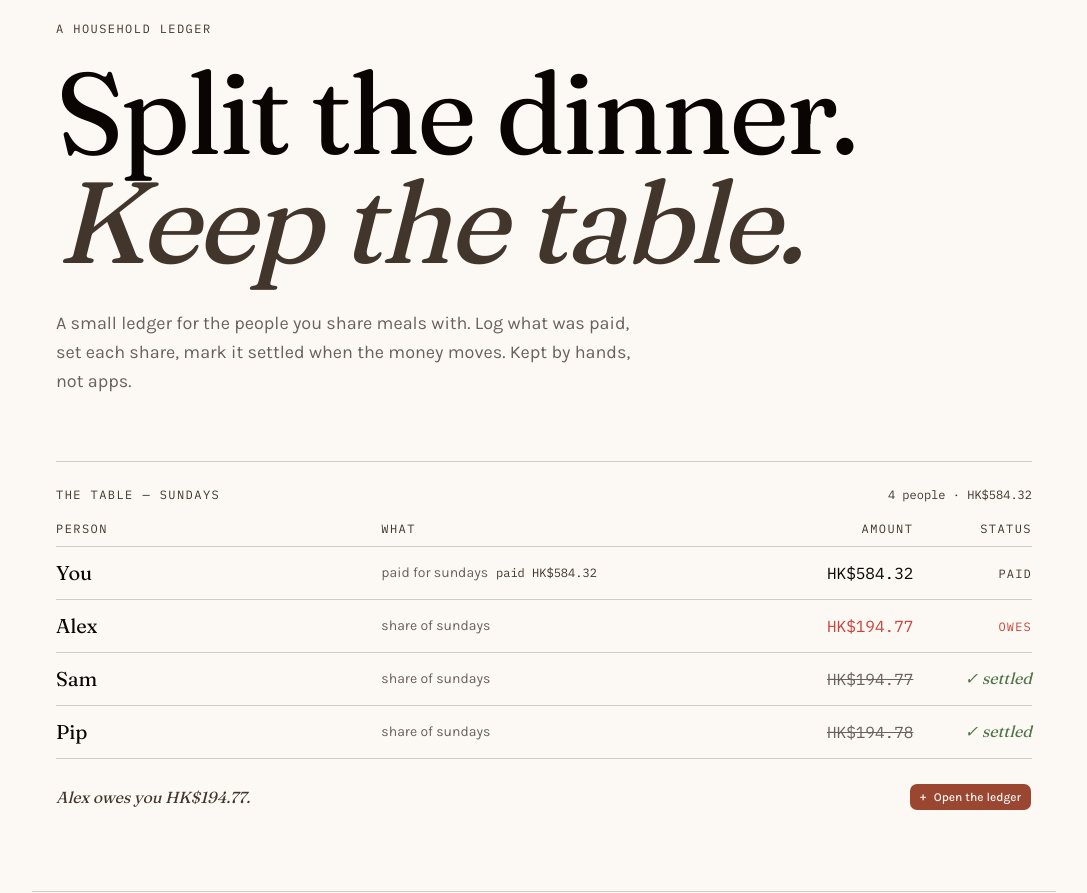
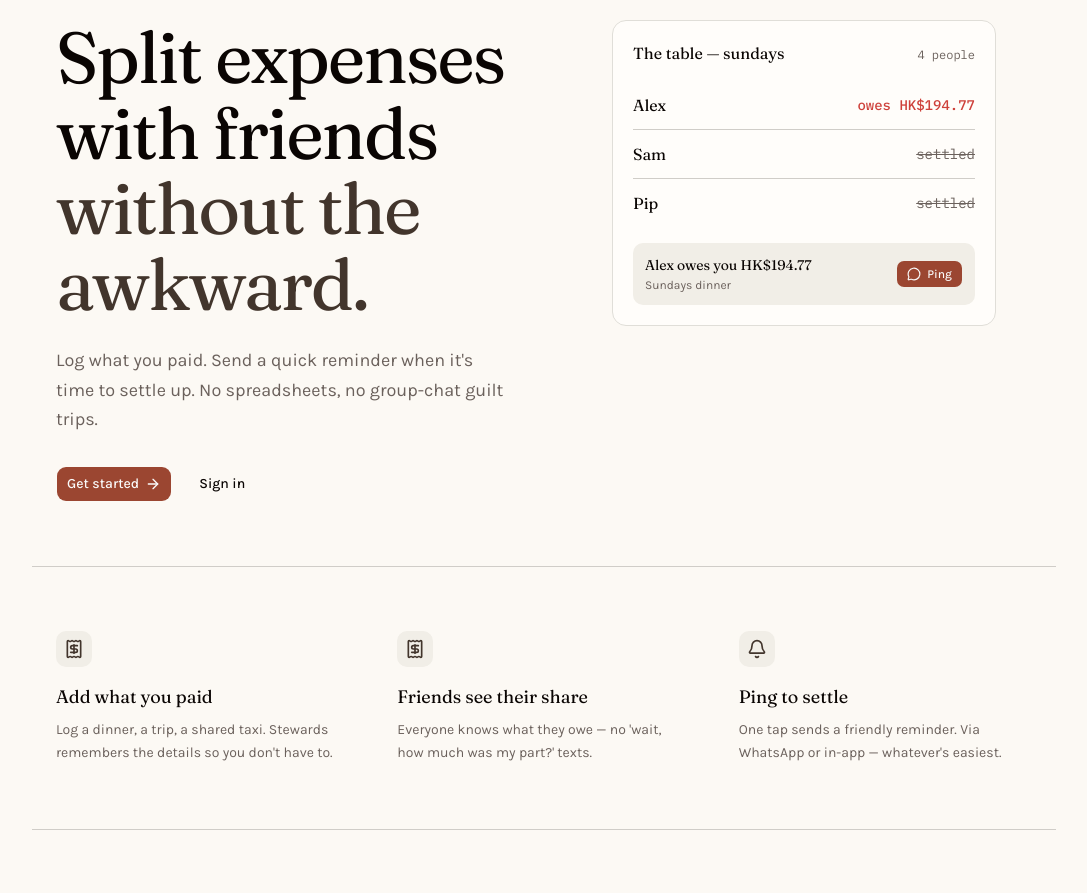
Before and after one commit to tamarayustian/stewards, a Next.js app: page / in a window 1280 px wide. Shown: the part 140-1033 px from the top of the page, without its empty margins (96-1183 px from the left). Built offline with nearby package versions, Linux system fonts and the light colour scheme.

Commit message:
feat: redesign landing page with ping friends message

```diff
--- a/app/(public)/page.tsx
+++ b/app/(public)/page.tsx
@@ -1,178 +1,103 @@
 import Link from 'next/link';
+import { MessageCircle, Bell, Receipt, ArrowRight } from 'lucide-react';
 
 import { Button } from '@/components/ui/button';
 
-type Row = {
-  who: string;
-  paid?: number;
-  share?: number;
-  amount: number;
-  detail: string;
-  status: 'settled' | 'owe' | 'owed';
-};
-
-const rows: Row[] = [
-  {
-    who: 'You',
-    paid: 584.32,
-    amount: 584.32,
-    detail: 'paid for sundays',
-    status: 'owed',
-  },
-  {
-    who: 'Alex',
-    share: 194.77,
-    amount: 194.77,
-    detail: 'share of sundays',
-    status: 'owe',
-  },
-  {
-    who: 'Sam',
-    share: 194.77,
-    amount: 194.77,
-    detail: 'share of sundays',
-    status: 'settled',
-  },
-  {
-    who: 'Pip',
-    share: 194.78,
-    amount: 194.78,
-    detail: 'share of sundays',
-    status: 'settled',
-  },
+const balanceRows = [
+  { name: 'Alex', amount: 194.77, status: 'owe' as const },
+  { name: 'Sam', amount: 0, status: 'settled' as const },
+  { name: 'Pip', amount: 0, status: 'settled' as const },
 ];
 
 const fmt = (n: number) =>
   `HK$${n.toLocaleString('en-HK', { minimumFractionDigits: 2, maximumFractionDigits: 2 })}`;
 
 export default function Home() {
-  const totals = rows.reduce(
-    (acc, r) => {
-      acc.paid += r.paid ?? 0;
-      return acc;
-    },
-    { paid: 0 },
-  );
-
-  const alexOwes = rows.find((r) => r.who === 'Alex' && r.status === 'owe')?.amount ?? 0;
-
   return (
     <>
       <section className="mx-auto w-full max-w-5xl px-6 pt-16 pb-10 sm:pt-24 sm:pb-16">
-        <p className="ledger-eyebrow">a household ledger</p>
-        <h1 className="mt-5 font-heading text-[clamp(3rem,9vw,7.5rem)] font-normal leading-[0.95] tracking-[-0.03em] text-balance text-foreground">
-          Split the dinner.
-          <br />
-          <span className="italic text-walnut">Keep the table.</span>
-        </h1>
-        <p className="mt-8 max-w-xl text-base leading-relaxed text-muted-foreground sm:text-lg">
-          A small ledger for the people you share meals with. Log what was paid, set each share,
-          mark it settled when the money moves. Kept by hands, not apps.
-        </p>
-      </section>
+        <div className="grid grid-cols-1 items-start gap-12 lg:grid-cols-2 lg:gap-16">
+          <div>
+            <h1 className="font-heading text-[clamp(2.5rem,6vw,4.5rem)] font-normal leading-[1.05] tracking-[-0.03em] text-balance text-foreground">
+              Split expenses
+              <br />
+              with friends
+              <br />
+              <span className="text-walnut">without the awkward.</span>
+            </h1>
+            <p className="mt-6 max-w-lg text-base leading-relaxed text-muted-foreground sm:text-lg">
+              Log what you paid. Send a quick reminder when it&apos;s time to settle up. No
+              spreadsheets, no group-chat guilt trips.
+            </p>
+            <div className="mt-8 flex items-center gap-4">
+              <Button size="lg" nativeButton={false} render={<Link href="/register" />}>
+                Get started
+                <ArrowRight className="size-4" />
+              </Button>
+              <Button variant="ghost" nativeButton={false} render={<Link href="/login" />}>
+                Sign in
+              </Button>
+            </div>
+          </div>
 
-      <section className="mx-auto w-full max-w-5xl px-6 pb-20">
-        <div className="border-t border-rule pt-6">
-          <div className="mb-4 flex items-baseline justify-between">
-            <p className="ledger-eyebrow">the table &mdash; sundays</p>
-            <p className="font-mono text-xs text-walnut">
-              {rows.length} people &middot; {fmt(totals.paid)}
-            </p>
+          <div className="mx-auto w-full max-w-sm lg:ml-auto">
+            <BalanceCardMockup />
           </div>
-          <table className="ledger w-full border-collapse">
-            <caption className="sr-only">the table — sundays</caption>
-            <thead>
-              <tr className="border-b border-rule text-left">
-                <th className="ledger-eyebrow w-1/3 pb-2 text-left font-normal">person</th>
-                <th className="ledger-eyebrow pb-2 text-left font-normal">what</th>
-                <th className="ledger-eyebrow pb-2 text-right font-normal">amount</th>
-                <th className="ledger-eyebrow pb-2 text-right font-normal">status</th>
-              </tr>
-            </thead>
-            <tbody>
-              {rows.map((row) => (
-                <tr key={row.who} className="ledger-row">
-                  <td data-col="name" className="font-heading text-xl font-normal text-foreground">
-                    {row.who}
-                  </td>
-                  <td data-col="detail" className="text-sm text-muted-foreground">
-                    {row.detail}
-                    {row.paid !== undefined && (
-                      <span className="ml-2 block font-mono text-xs text-walnut sm:inline">
-                        paid {fmt(row.paid)}
-                      </span>
-                    )}
-                  </td>
-                  <td
-                    data-col="amount"
-                    className={
-                      'text-right font-mono text-base ' +
-                      (row.status === 'owe'
-                        ? 'text-destructive'
-                        : row.status === 'owed'
-                          ? 'text-foreground'
-                          : 'text-muted-foreground line-through decoration-1')
-                    }
-                  >
-                    {fmt(row.amount)}
-                  </td>
-                  <td data-col="status" className="text-right">
-                    <StatusMark status={row.status} />
-                  </td>
-                </tr>
-              ))}
-              <tr>
-                <td colSpan={4} className="pt-6">
-                  <div className="flex flex-col gap-4 sm:flex-row sm:items-center sm:justify-between">
-                    <p className="font-heading text-base italic text-walnut">
-                      Alex owes you {fmt(alexOwes)}.
-                    </p>
-                    <Button size="sm" nativeButton={false} render={<Link href="/register" />}>
-                      <span className="font-mono">+</span>&nbsp;Open the ledger
-                    </Button>
-                  </div>
-                </td>
-              </tr>
-            </tbody>
-          </table>
         </div>
       </section>
 
       <section className="mx-auto w-full max-w-5xl border-t border-rule px-6 py-16">
         <div className="grid grid-cols-1 gap-10 sm:grid-cols-3 sm:gap-12">
-          <Block
-            n="i."
-            title="Log a row"
-            body="Add the cost, who paid, and the share for each person at the table."
+          <Feature
+            icon={<Receipt className="size-5" />}
+            title="Add what you paid"
+            body="Log a dinner, a trip, a shared taxi. Stewards remembers the details so you don't have to."
           />
-          <Block
-            n="ii."
-            title="Shares set themselves"
-            body="Even or custom — each share lands on the right row, no spreadsheet needed."
+          <Feature
+            icon={<Receipt className="size-5" />}
+            title="Friends see their share"
+            body="Everyone knows what they owe — no 'wait, how much was my part?' texts."
           />
-          <Block
-            n="iii."
-            title="Mark it settled"
-            body="When the money moves, mark it. The ledger stays even and nothing is forgotten."
+          <Feature
+            icon={<Bell className="size-5" />}
+            title="Ping to settle"
+            body="One tap sends a friendly reminder. Via WhatsApp or in-app — whatever's easiest."
+          />
+        </div>
+      </section>
+
+      <section className="mx-auto w-full max-w-5xl border-t border-rule px-6 py-16">
+        <div className="grid grid-cols-1 gap-8 sm:grid-cols-3 sm:gap-12">
+          <Differentiator
+            icon={<Bell className="size-5" />}
+            title="Built-in reminders"
+            body="No more 'hey just checking in...' texts. Send a reminder with one tap."
+          />
+          <Differentiator
+            icon={<MessageCircle className="size-5" />}
+            title="WhatsApp ready"
+            body="Send a pre-written reminder straight to WhatsApp. Your friends don't even need the app."
+          />
+          <Differentiator
+            icon={<ArrowRight className="size-5" />}
+            title="No account needed to settle"
+            body="Friends can pay you back without signing up first. Zero friction."
           />
         </div>
       </section>
 
       <section className="mx-auto w-full max-w-5xl border-t border-rule px-6 py-16 text-center">
-        <p className="ledger-eyebrow">the table is set</p>
-        <h2 className="mt-4 font-heading text-3xl font-normal italic text-walnut sm:text-4xl">
-          Invite your people.
+        <h2 className="font-heading text-3xl font-normal italic text-walnut sm:text-4xl">
+          No more chasing payments.
         </h2>
         <p className="mt-3 text-sm text-muted-foreground">
-          Free, faithful, and quieter than the group chat.
+          Split expenses. Send reminders. Get paid back.
         </p>
         <div className="mt-8 flex items-center justify-center gap-6">
-          <Link
-            href="/register"
-            className="font-heading text-lg text-primary underline underline-offset-4 hover:text-primary/80"
-          >
-            Open the ledger &rarr;
-          </Link>
+          <Button size="lg" nativeButton={false} render={<Link href="/register" />}>
+            Start splitting
+            <ArrowRight className="size-4" />
+          </Button>
           <Link
             href="/login"
             className="font-mono text-sm uppercase tracking-widest text-walnut hover:text-foreground"
@@ -185,24 +110,84 @@ export default function Home() {
   );
 }
 
-function StatusMark({ status }: { status: Row['status'] }) {
-  if (status === 'settled') {
-    return <span className="ledger-mark">✓ settled</span>;
-  }
-  if (status === 'owe') {
-    return (
-      <span className="font-mono text-xs uppercase tracking-widest text-destructive">owes</span>
-    );
-  }
-  return <span className="font-mono text-xs uppercase tracking-widest text-walnut">paid</span>;
+function BalanceCardMockup() {
+  const alexRow = balanceRows.find((r) => r.name === 'Alex')!;
+
+  return (
+    <div className="rounded-xl border border-border bg-card p-5">
+      <div className="flex items-baseline justify-between">
+        <p className="font-heading text-base font-normal text-foreground">The table — sundays</p>
+        <p className="font-mono text-xs text-muted-foreground">4 people</p>
+      </div>
+
+      <div className="mt-4 space-y-0">
+        {balanceRows.map((row) => (
+          <div
+            key={row.name}
+            className="flex items-center justify-between border-b border-rule py-3 last:border-b-0"
+          >
+            <span className="font-heading text-base font-normal text-foreground">{row.name}</span>
+            <div className="flex items-center gap-3">
+              {row.status === 'owe' ? (
+                <span className="font-mono text-sm font-medium text-destructive">
+                  owes {fmt(row.amount)}
+                </span>
+              ) : (
+                <span className="font-mono text-sm text-muted-foreground line-through">
+                  settled
+                </span>
+              )}
+            </div>
+          </div>
+        ))}
+      </div>
+
+      <div className="mt-4 rounded-lg bg-secondary p-3">
+        <div className="flex items-center justify-between">
+          <div>
+            <p className="font-heading text-sm font-normal text-foreground">
+              Alex owes you {fmt(alexRow.amount)}
+            </p>
+            <p className="mt-0.5 text-xs text-muted-foreground">Sundays dinner</p>
+          </div>
+          <Button size="sm" className="gap-1.5">
+            <MessageCircle className="size-3.5" />
+            Ping
+          </Button>
+        </div>
+      </div>
+    </div>
+  );
 }
 
-function Block({ n, title, body }: { n: string; title: string; body: string }) {
+function Feature({ icon, title, body }: { icon: React.ReactNode; title: string; body: string }) {
   return (
     <div>
-      <p className="ledger-mark text-2xl">{n}</p>
-      <h3 className="mt-3 font-heading text-xl font-normal text-foreground">{title}</h3>
+      <div className="flex size-9 items-center justify-center rounded-lg bg-secondary text-walnut">
+        {icon}
+      </div>
+      <h3 className="mt-4 font-heading text-lg font-normal text-foreground">{title}</h3>
       <p className="mt-2 text-sm leading-relaxed text-muted-foreground">{body}</p>
     </div>
   );
 }
+
+function Differentiator({
+  icon,
+  title,
+  body,
+}: {
+  icon: React.ReactNode;
+  title: string;
+  body: string;
+}) {
+  return (
+    <div className="rounded-xl border border-border bg-card p-5">
+      <div className="flex size-9 items-center justify-center rounded-lg bg-secondary text-walnut">
+        {icon}
+      </div>
+      <h3 className="mt-4 font-heading text-base font-normal text-foreground">{title}</h3>
+      <p className="mt-2 text-sm leading-relaxed text-muted-foreground">{body}</p>
+    </div>
+  );
+}
--- a/app/globals.css
+++ b/app/globals.css
@@ -138,28 +138,6 @@
 }
 
 @layer components {
-  .ledger {
-    font-variant-numeric: tabular-nums;
-  }
-  .ledger-row {
-    border-bottom: 1px solid var(--rule);
-  }
-  .ledger-row > * {
-    padding-block: 0.75rem;
-  }
-  .ledger-mark {
-    font-family: var(--font-heading);
-    font-style: italic;
-    color: var(--accent);
-    font-feature-settings: 'ss01' on;
-  }
-  .ledger-eyebrow {
-    font-family: var(--font-mono);
-    font-size: 0.75rem;
-    letter-spacing: 0.12em;
-    text-transform: uppercase;
-    color: var(--walnut);
-  }
 }
 
 @keyframes settle-check {
```
